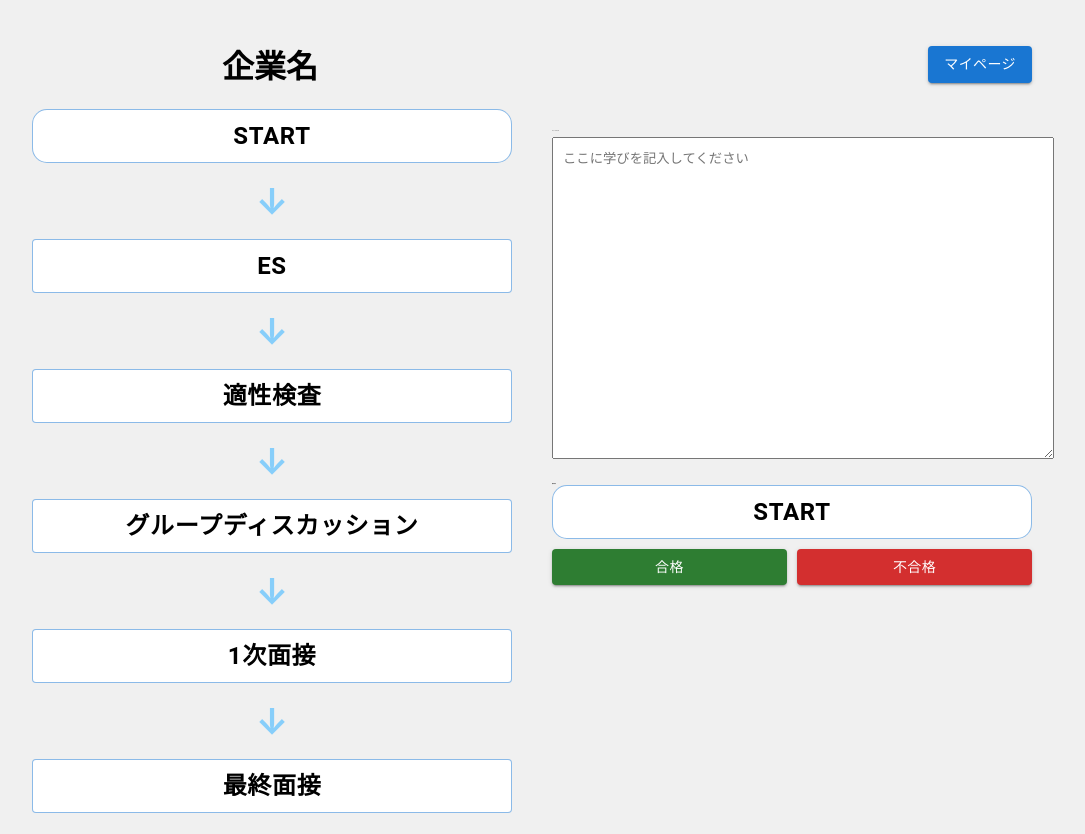
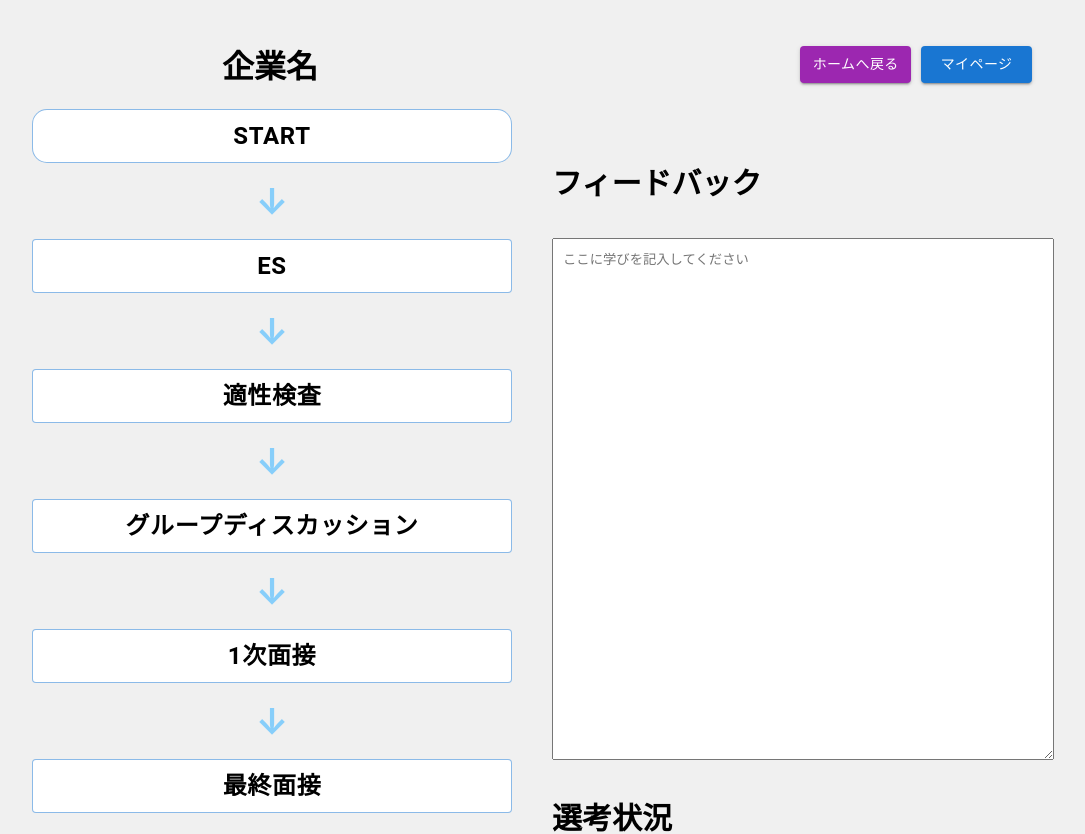
Before and after one commit to ryuryu5121/shu-saku, a React (Create React App) app in the folder frontend/: page /company in a window 1280 px wide. Shown: the top 834 px of the page, without its empty margins (108-1193 px from the left). Built offline with nearby package versions, Linux system fonts and the light colour scheme.

Commit message:
Companyにホームページに戻るボタンを追加、InputMailの戻り先を追加

```diff
--- a/frontend/src/pages/Company.css
+++ b/frontend/src/pages/Company.css
@@ -11,9 +11,16 @@
     align-items: center;
 }
 
+.button-group {
+    display: flex;
+    gap: 10px;
+    align-items: center;
+    white-space: nowrap; /* これを追加してボタン内の改行を防止 */
+}
+
 .company-title {
+    font-weight: bold;
     margin-left: 190px;
-    font-weight: bold;
 }
 
 .my-page-button {
@@ -48,13 +55,13 @@
 }
 
 .feedback {
-    font-size: 1px;
+    font-size: 30px;
     font-weight: bold;
 }
 
 .reflection-section textarea {
     width: 100%;
-    height: 300px;
+    height: 500px;
     padding: 10px;
     margin-top: 5px; /* 隙間を減らす */
 }
@@ -79,7 +86,7 @@
     top: 50%;
     left: 50%;
     transform: translate(-50%, -50%);
-    font-size: 100px;
+    font-size: 36px;
     font-weight: bold;
     color: red;
     background-color: yellow;
--- a/frontend/src/pages/Company.tsx
+++ b/frontend/src/pages/Company.tsx
@@ -12,8 +12,12 @@ export const Company: React.FC = () => {
     const [showJoke, setShowJoke] = useState(false);
     const [showSparkle, setShowSparkle] = useState(false);
 
+    const handleHomeClick = () => {
+        window.location.href = 'http://localhost:3000'; // ホームページに移動
+    };
+
     const handleMyPageClick = () => {
-        window.location.href = 'https://example.com'; // 外部リンクに移動
+        window.location.href = 'http://localhost:3000/mypage'; // マイページに移動
     };
 
     const handleReflectionChange = (e: React.ChangeEvent<HTMLTextAreaElement>) => {
@@ -52,15 +56,21 @@ export const Company: React.FC = () => {
         <div className="recruitment-page">
             <div className="header">
                 <h1 className="company-title">企業名</h1>
-                <div className="my-page-button">
-                    <a href="https://example.com" target="_blank" rel="noopener noreferrer">
+                <div className="button-group">
+                    <Button
+                        variant="contained"
+                        color="secondary"
+                        onClick={handleHomeClick}
+                    >
+                        ホームへ戻る
+                    </Button>
                     <Button
                         variant="contained"
                         color="primary"
+                        onClick={handleMyPageClick}
                     >
                         マイページ
                     </Button>
-                    </a>
                 </div>
             </div>
             <div className="content">
--- a/frontend/src/pages/InputMail.tsx
+++ b/frontend/src/pages/InputMail.tsx
@@ -58,6 +58,10 @@ const EmailParser = () => {
     setEditableMyPageUrl('');
     setPassword('');
     setCompanyName('');
+  };
+
+  const handleGoBack = () => {
+    window.location.href = 'http://localhost:3000';
   };
 
   return (
@@ -136,10 +140,8 @@ const EmailParser = () => {
             </CustomPaper>
           </Grid>
         </Grid>
-        <br></br>
-        <br></br>
         <Box mt={4} display="flex" justifyContent="center" gap={14}>
-          <CustomButton variant="outlined" color="primary" sx={{ fontSize: '1rem', padding: '10px 40px' }}>
+          <CustomButton variant="outlined" color="primary" sx={{ fontSize: '1rem', padding: '10px 40px' }} onClick={handleGoBack}>
             戻る
           </CustomButton>
           <CustomButton variant="contained" color="primary" sx={{ fontSize: '1rem', padding: '10px 40px' }}>
```
Lines whose indentation alone changed are shown as unchanged.
